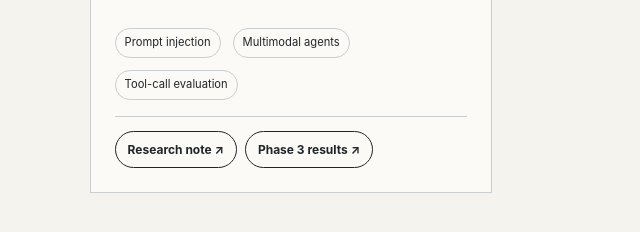
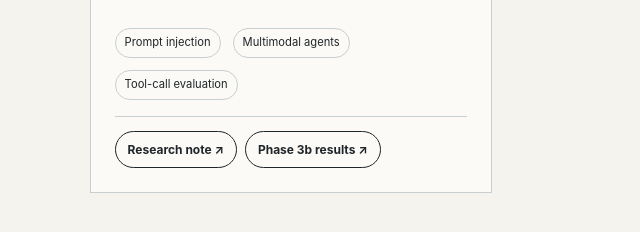
Before and after one commit to Ayana32/Ayana32.github.io, a plain HTML site: page index.html in a window 1280 px wide. Shown: the part 2968-3200 px from the top of the page, 0-640 px from the left. Drawn offline with Linux system fonts and the light colour scheme.

Commit message:
Point agent safety card link to Phase 3b results
Co-Authored-By: Claude Opus 4.8 <noreply@anthropic.com>

```diff
--- a/index.html
+++ b/index.html
@@ -130,7 +130,7 @@
         <div class="chips"><span>Prompt injection</span><span>Multimodal agents</span><span>Tool-call evaluation</span></div>
         <div class="project-links">
           <a href="writing/same-tool-call-different-email-body.html">Research note ↗</a>
-          <a href="https://github.com/Ayana32/multilingual-posttraining-eval/blob/main/docs/phase3-results.md" target="_blank" rel="noopener">Phase 3 results ↗</a>
+          <a href="https://github.com/Ayana32/multilingual-posttraining-eval/blob/main/docs/phase3b-results.md" target="_blank" rel="noopener">Phase 3b results ↗</a>
         </div>
       </article>
     </div>
```
